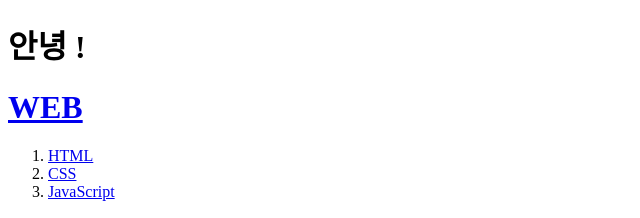
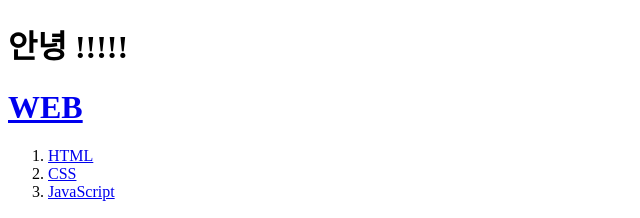
Before and after one commit to HyePago/nodejs-study, a website: page index.html in a window 1280 px wide. Shown: the top 218 px of the page, 0-640 px from the left. Drawn offline with Linux system fonts and the light colour scheme.

Commit message:
깃허브-헤로쿠 연동 배포 테스트

```diff
--- a/index.html
+++ b/index.html
@@ -5,7 +5,7 @@
   <meta charset="utf-8">
 </head>
 <body>
-  <h1>안녕 !</h1>
+  <h1>안녕 !!!!!</h1>
   <h1><a href="index.html">WEB</a></h1>
   <ol>
     <li><a href="1.html">HTML</a></li>
```
